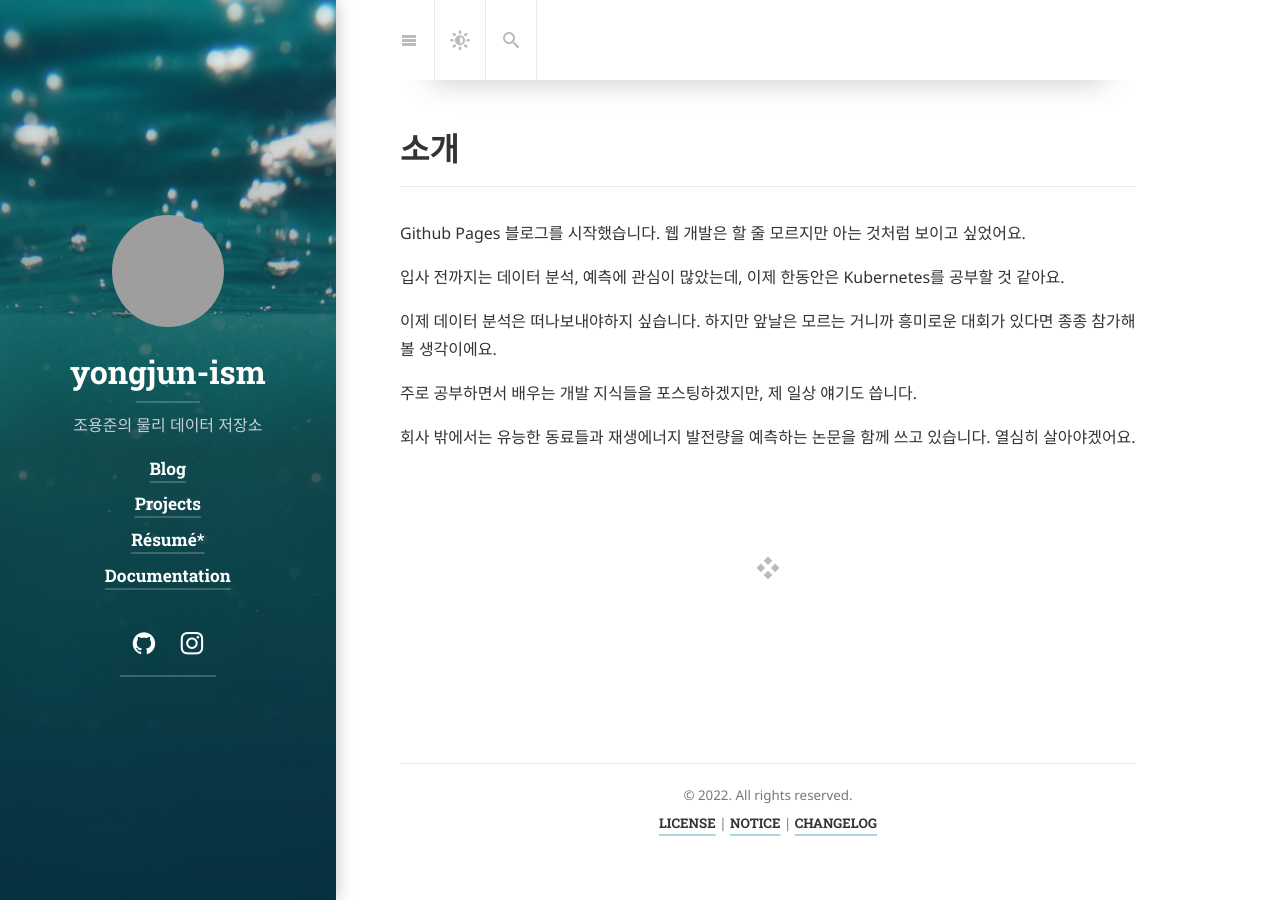
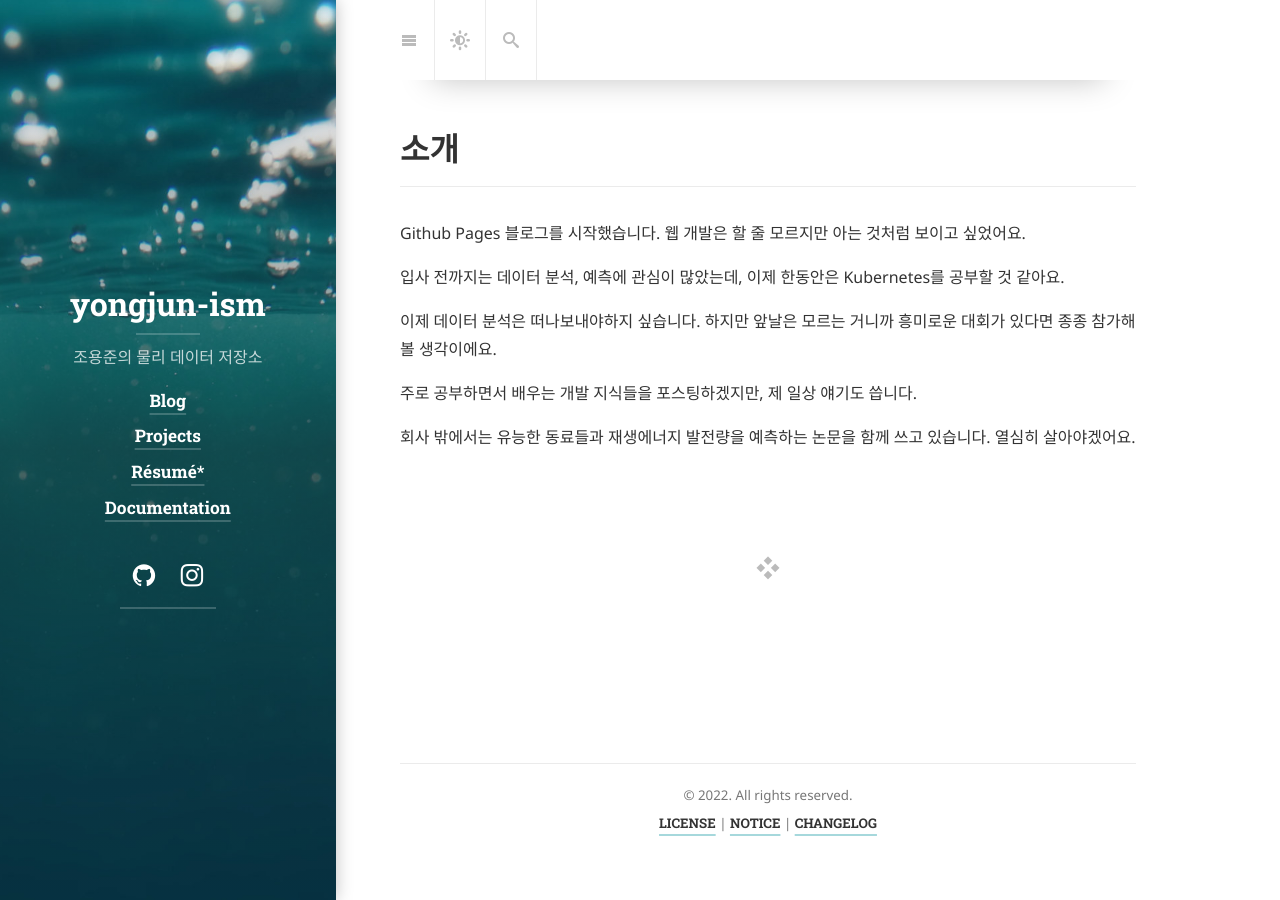
Before and after one commit to yongjunism/yongjunism.github.io, a Jekyll site: the page built from index.md, in a window 1280 px wide. Built offline with Jekyll 4.4.1, drawn with Linux system fonts in a browser that asks for light colours; cached includes are drawn as plain includes; nearby versions of some CDN libraries; some web fonts are replaced; library files that are not in the unit come from our copies; grey boxes are pictures that could not be loaded.

Commit message:
Update _config.yml

```diff
--- a/_config.yml
+++ b/_config.yml
@@ -37,7 +37,7 @@ keywords:              []
 # A (square) logo for your site.
 # If provided, it will be shown at the top of the sidebar.
 # It also used by the `jekyll-seo-tag` plugin.
-logo:                  /assets/img/yj.ai
+# logo:                  /assets/img/yj.ai
 
 # This should be the same author as first entry in `_data/authors.yml`.
 author:
@@ -90,7 +90,9 @@ paginate_path:         /blog/:num/
 # ----------------------------------------------------------------------------------------
 
 # Sidebar image and theme color of the site.
+# accent_image:          /assets/img/sidebar-bg.jpg
 accent_image:          /assets/img/sidebar-bg.jpg
+# accent_color:          rgb(79,177,186)
 accent_color:          rgb(79,177,186)
 
 # This is used for the `theme-color` meta tag,
```
